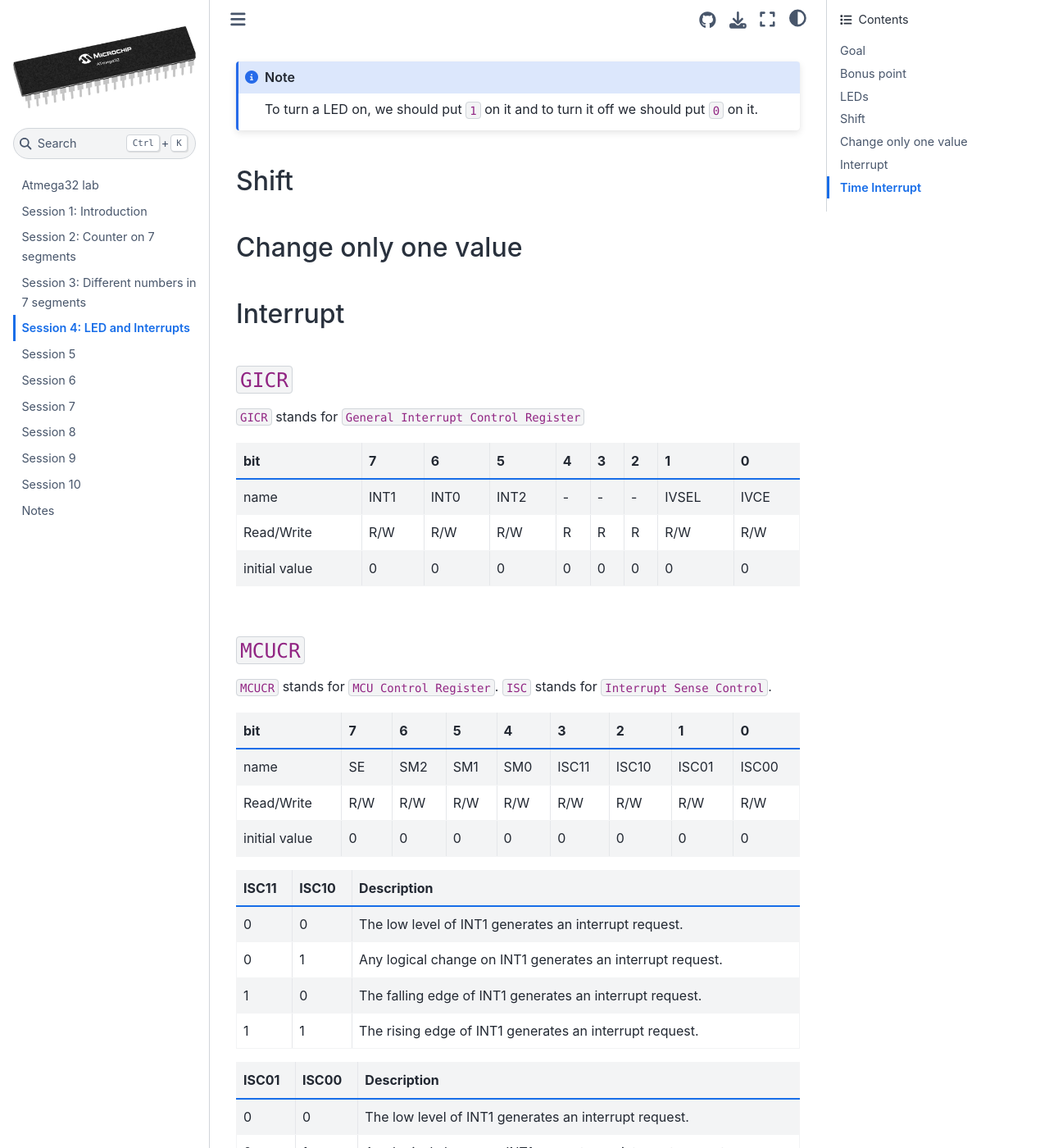
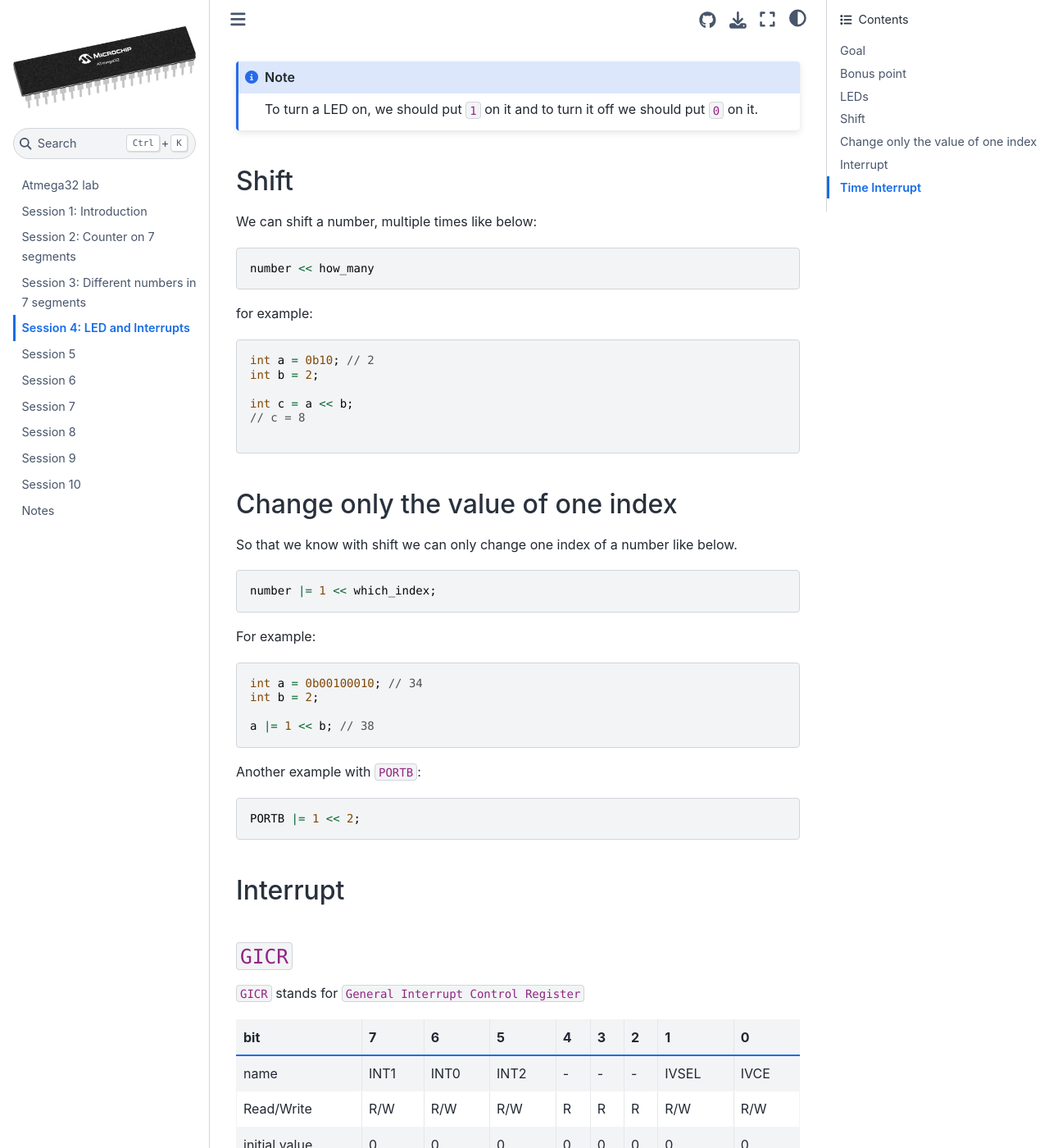
Before and after one commit to LiterallyTheOne/atmega32_lab, a Jupyter Book: the page built from docs/session_4.md, in a window 1280 px wide and 1400 px high, scrolled down 683 px. Shown: the whole window at 82% size. Built offline with Jupyter Book 1.0.4 settings and Sphinx 7.4.7 and the Sphinx Book theme 1.1.4, drawn with Linux system fonts in a browser that asks for light colours.

Commit message:
Add explanation to Shift and Change only the value of one index

````diff
--- a/docs/session_4.md
+++ b/docs/session_4.md
@@ -24,7 +24,46 @@
 
 ## Shift
 
-## Change only one value
+We can shift a number, multiple times like below:
+
+```c
+number << how_many
+```
+
+for example:
+
+```c
+int a = 0b10; // 2
+int b = 2;
+
+int c = a << b;
+// c = 8
+
+```
+
+## Change only the value of one index
+
+So that we know with shift we can only change one index
+of a number like below.
+
+```c
+number |= 1 << which_index;
+```
+
+For example:
+
+```c
+int a = 0b00100010; // 34
+int b = 2;
+
+a |= 1 << b; // 38
+```
+
+Another example with `PORTB`:
+
+```c
+PORTB |= 1 << 2;
+```
 
 ## Interrupt
 
````
